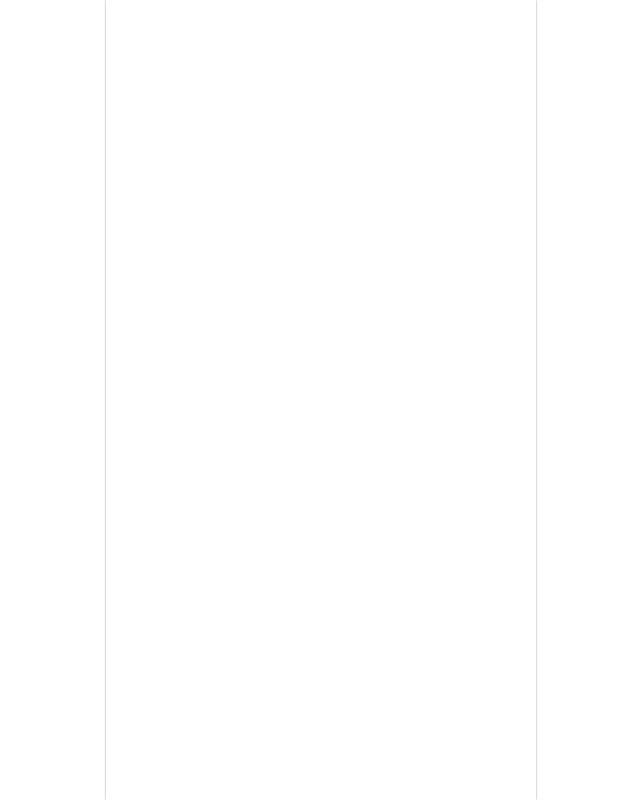
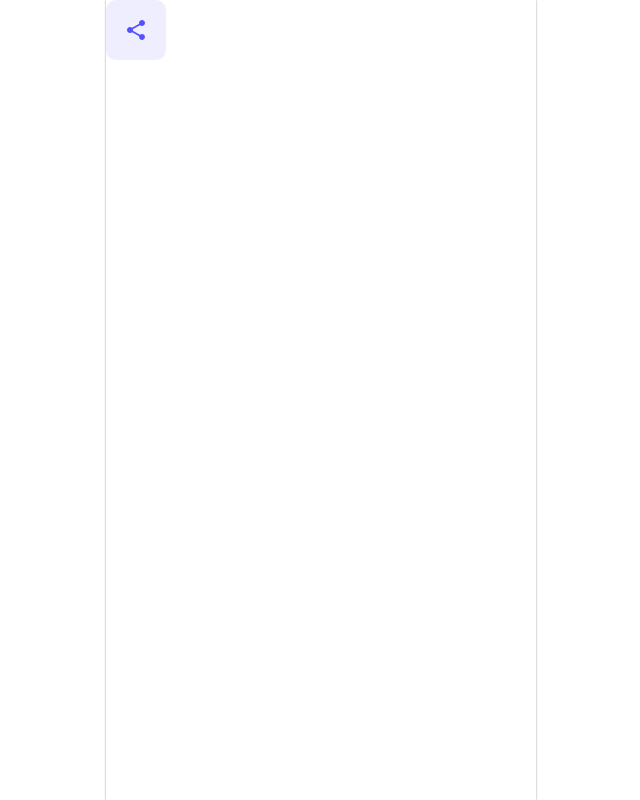
Before and after one commit to PICK-PLE/PICKPLE-client, a React (Vite) app: page /dev in a window 1280 px wide. Shown: the whole page, without its empty margins (319-959 px from the left). Built offline with nearby package versions, Linux system fonts and the light colour scheme; a web font is replaced by a local one.

Commit message:
feat: ShareButton 퍼블리싱

```diff
--- /dev/null
+++ b/src/assets/svg/IcDefaultUserimg.tsx
@@ -0,0 +1,7 @@
+import type { SVGProps } from 'react';
+const SvgIcDefaultUserimg = (props: SVGProps<SVGSVGElement>) => (
+  <svg xmlns="http://www.w3.org/2000/svg" fill="none" viewBox="0 0 42 42" {...props}>
+    <circle cx={21} cy={21} r={21} fill="#DFE2E7" />
+  </svg>
+);
+export default SvgIcDefaultUserimg;
--- /dev/null
+++ b/src/assets/svg/IcShare.tsx
@@ -0,0 +1,10 @@
+import type { SVGProps } from 'react';
+const SvgIcShare = (props: SVGProps<SVGSVGElement>) => (
+  <svg xmlns="http://www.w3.org/2000/svg" fill="none" viewBox="0 0 24 24" {...props}>
+    <path
+      fill="#5451FF"
+      d="M18 16.08c-.76 0-1.44.3-1.96.77L8.91 12.7c.05-.23.09-.46.09-.7s-.04-.47-.09-.7l7.05-4.11c.54.5 1.25.81 2.04.81 1.66 0 3-1.34 3-3s-1.34-3-3-3-3 1.34-3 3c0 .24.04.47.09.7L8.04 9.81C7.5 9.31 6.79 9 6 9c-1.66 0-3 1.34-3 3s1.34 3 3 3c.79 0 1.5-.31 2.04-.81l7.12 4.16c-.05.21-.08.43-.08.65 0 1.61 1.31 2.92 2.92 2.92s2.92-1.31 2.92-2.92-1.31-2.92-2.92-2.92"
+    />
+  </svg>
+);
+export default SvgIcShare;
--- /dev/null
+++ b/src/components/common/buttons/ShareButton/ShareButton.style.ts
@@ -0,0 +1,21 @@
+import { Theme, css } from '@emotion/react';
+import { flexGenerator } from '@styles/generator';
+
+export const buttonStyle = (theme: Theme) => css`
+  ${flexGenerator()};
+  width: 6rem;
+  height: 6rem;
+
+  padding: 1rem;
+
+  border: none;
+  border-radius: 10px;
+  background-color: ${theme.color.purple6};
+
+  cursor: pointer;
+`;
+
+export const iconStyle = css`
+  width: 2.4rem;
+  height: 2.4rem;
+`;
--- /dev/null
+++ b/src/components/common/buttons/ShareButton/ShareButton.tsx
@@ -0,0 +1,32 @@
+import { IcShare } from '@svg';
+import { ButtonHTMLAttributes } from 'react';
+import { buttonStyle, iconStyle } from './ShareButton.style';
+
+export interface ShareButtonProps extends ButtonHTMLAttributes<HTMLButtonElement> {
+  url?: string;
+  title?: string;
+  text?: string;
+}
+
+// TODO: https 환경에서 테스트. 별로라면 공유하기 기능 모달로 변경
+const ShareButton = ({
+  url = 'https://pick-ple.com',
+  title = 'PICK!PLE',
+  text = "내가 PICK!한 바로 '그 사람'과 함께하는 클래스 모임.",
+}: ShareButtonProps) => {
+  return (
+    <button
+      css={buttonStyle}
+      onClick={() => {
+        navigator.share({
+          url,
+          title,
+          text,
+        });
+      }}>
+      <IcShare css={iconStyle} />
+    </button>
+  );
+};
+
+export default ShareButton;
--- a/src/components/common/index.ts
+++ b/src/components/common/index.ts
@@ -4,5 +4,6 @@ import PayButton from './buttons/PayButton/PayButton';
 import Header from './headers/Header/Header';
 import NumberLabel from 'src/components/common/NumberLabel/NumberLabel';
 import ProgressBar from './ProgressBar/ProgressBar';
+import ShareButton from './buttons/ShareButton/ShareButton';
 
-export { IconButton, SocialLoginButton, PayButton, Header, NumberLabel, ProgressBar };
+export { IconButton, SocialLoginButton, PayButton, Header, NumberLabel, ProgressBar, ShareButton };
--- a/src/pages/dev/Dev.tsx
+++ b/src/pages/dev/Dev.tsx
@@ -1,7 +1,11 @@
-import { ProgressBar } from '@components';
+import { ShareButton } from '@components';
 
 const Dev = () => {
-  return <></>;
+  return (
+    <>
+      <ShareButton />
+    </>
+  );
 };
 
 export default Dev;
```
Also changed, not shown: src/assets/svg/index.ts (+5 -3 lines), public/svg/ic_share.svg (added).
